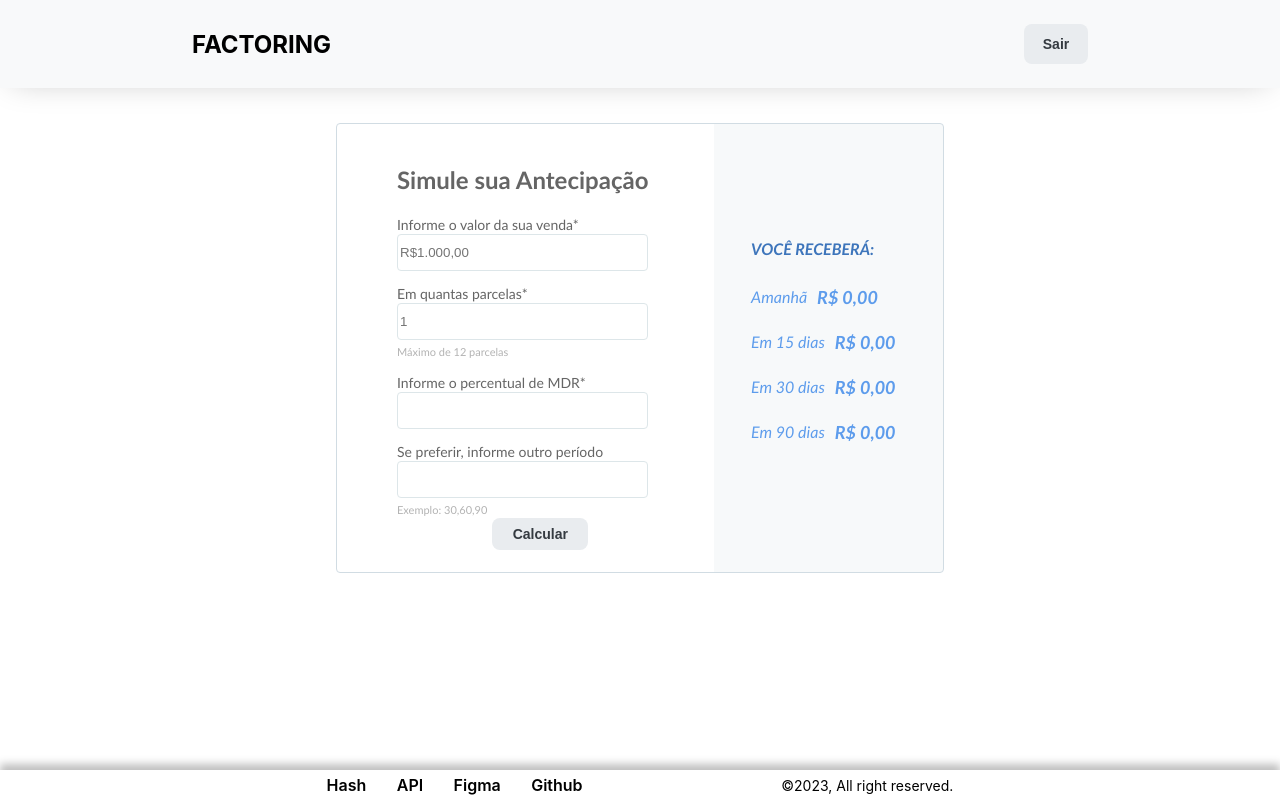
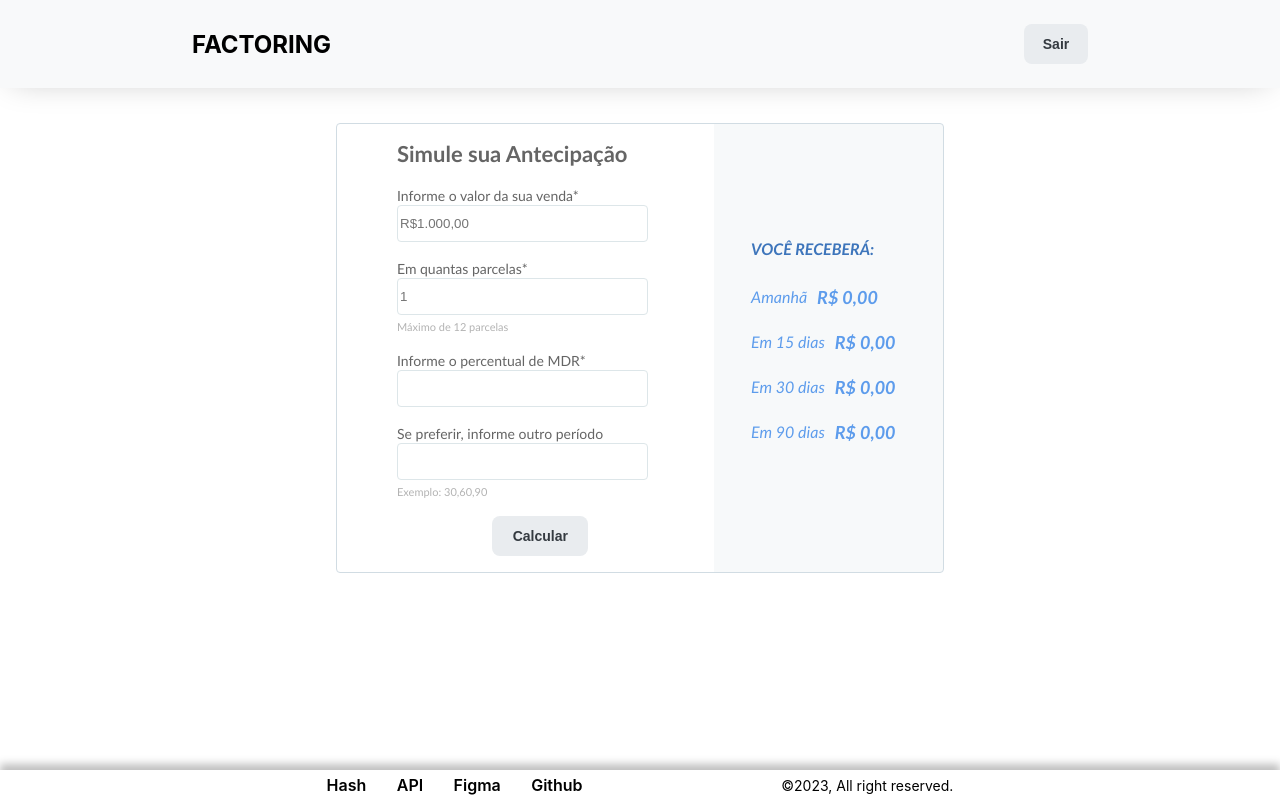
Before and after one commit to JoaoMaiaBGM/m6-factoring, a React (Create React App) app: page /home in a window 1280 px wide. Built offline with nearby package versions, Linux system fonts and the light colour scheme.

Commit message:
fix: form styles

```diff
--- a/src/Components/Form/index.jsx
+++ b/src/Components/Form/index.jsx
@@ -46,7 +46,8 @@ const FactoringForm = () => {
         <label htmlFor='mdr'>Informe o percentual de MDR*</label>
         <input type='number' id='mdr' {...register("mdr")} />
         <p>{errors.mdr?.message}</p>
-
+      </div>
+      <div>
         <label htmlFor='days'>Se preferir, informe outro período</label>
         <input type='text' id='days' {...register("days")} />
         <span>Exemplo: 30,60,90</span>
--- a/src/Components/Form/style.js
+++ b/src/Components/Form/style.js
@@ -2,18 +2,19 @@ import styled from "styled-components";
 
 export const FormContainer = styled.form`
   width: 50%;
-  height: 90%;
+  height: 100%;
 
   display: flex;
   flex-direction: column;
-  justify-content: space-around;
+  justify-content: space-evenly;
   margin-left: 60px;
 
   h2 {
+    margin: 0 0 2px 0;
+
     font-family: "Gill Sans", "Gill Sans MT", Calibri, "Trebuchet MS",
       sans-serif;
-    font-size: 24px;
-    line-height: 28px;
+    font-size: 22px;
 
     color: #656565;
   }
@@ -40,16 +41,18 @@ export const FormContainer = styled.form`
   }
 
   span {
+    margin: 0;
+
     font-family: "Gill Sans", "Gill Sans MT", Calibri, "Trebuchet MS",
       sans-serif;
     font-size: 11px;
-    line-height: 13px;
 
     color: #b3b3b3;
   }
 
   p {
-    margin-top: 3px;
+    margin: 0;
+
     font-size: 12px;
     font-family: "Segoe UI", Tahoma, Geneva, Verdana, sans-serif;
     font-weight: 400;
```
